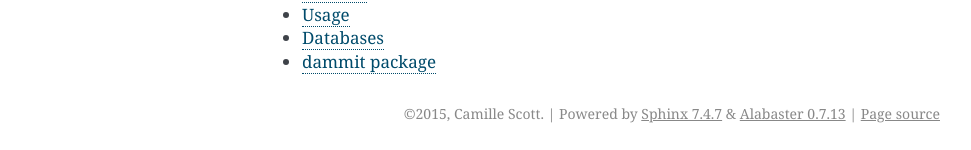
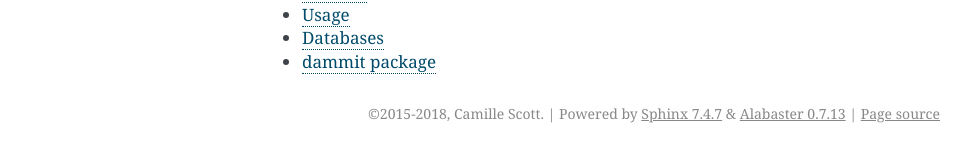
Before and after one commit to dib-lab/dammit, a Sphinx documentation site: the page built from doc/index.rst, in a window 1280 px wide. Shown: the part 933-1083 px from the top of the page, without its empty margins (170-1141 px from the left). Built offline with Sphinx 7.4.7, drawn with Linux system fonts in a browser that asks for light colours.

Commit message:
Updates for readthedocs autodoc

```diff
--- a/doc/conf.py
+++ b/doc/conf.py
@@ -22,7 +22,7 @@
 # If extensions (or modules to document with autodoc) are in another directory,
 # add these directories to sys.path here. If the directory is relative to the
 # documentation root, use os.path.abspath to make it absolute, like shown here.
-#sys.path.insert(0, os.path.abspath('..'))
+sys.path.insert(0, os.path.abspath('..'))
 
 # -- General configuration ------------------------------------------------
 
@@ -55,7 +55,7 @@
 
 # General information about the project.
 project = u'dammit'
-copyright = u'2015, Camille Scott'
+copyright = u'2015-2018, Camille Scott'
 author = u'Camille Scott'
 
 # The version info for the project you're documenting, acts as replacement for
--- a/doc/requirements.txt
+++ b/doc/requirements.txt
@@ -1,4 +1,3 @@
 setuptools>=0.6.35
-sphinxcontrib-napoleon>=0.3.11
 Sphinx>=1.3.1
 sphinx-rtd-theme>=0.1.9
```
